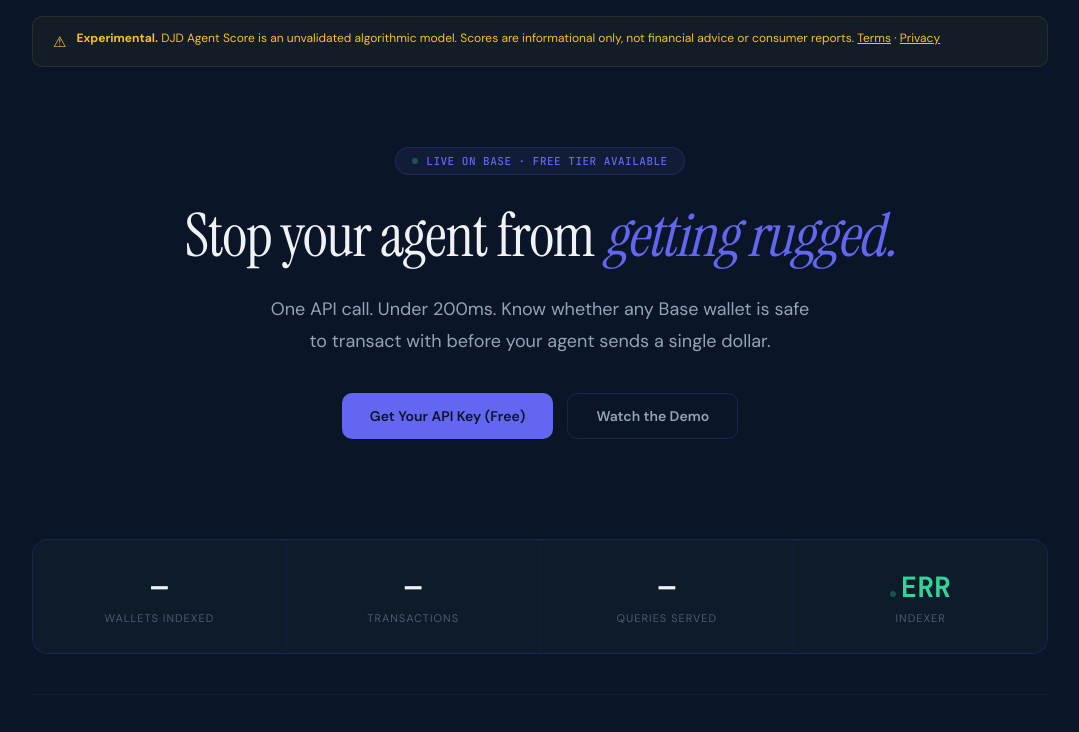
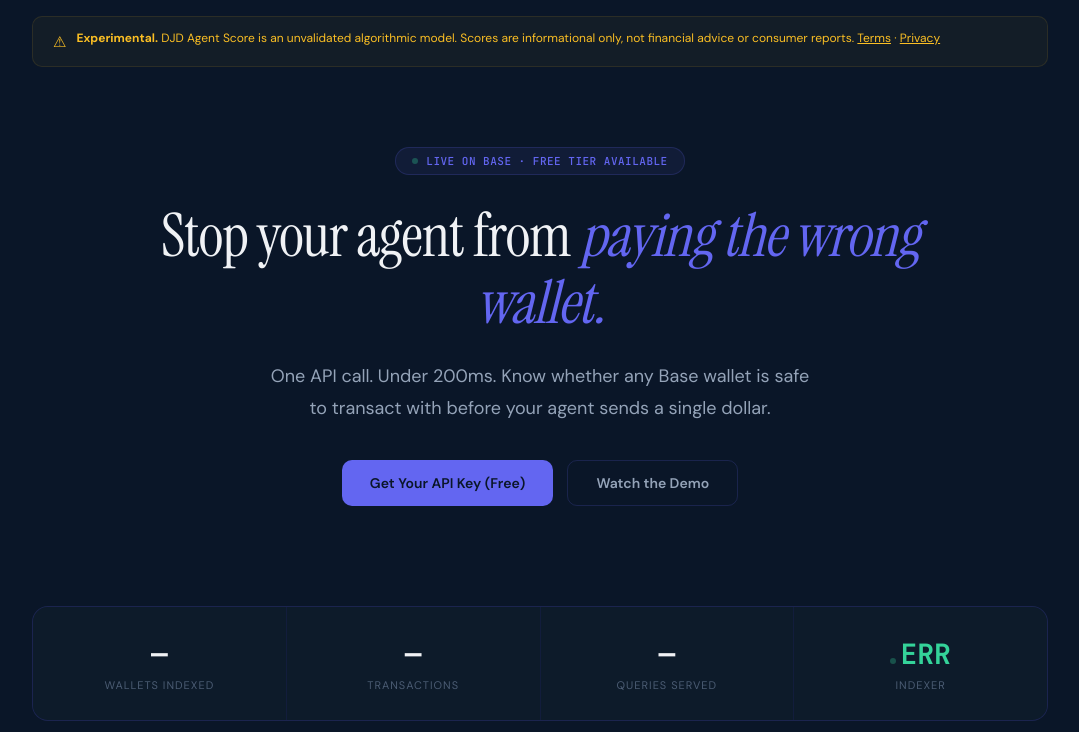
Before and after one commit to jacobsd32-cpu/djdagentscore, a website: page index.html in a window 1280 px wide. Shown: the part 68-800 px from the top of the page, without its empty margins (100-1179 px from the left). Drawn offline with Linux system fonts and the light colour scheme; no server answers.

Commit message:
copy: clarify hero headline for non-crypto audience
"Getting rugged" assumes crypto-native context. "Paying the wrong
wallet" is immediately clear to any developer.

Co-Authored-By: Claude Opus 4.6 <noreply@anthropic.com>

```diff
--- a/index.html
+++ b/index.html
@@ -287,7 +287,7 @@ footer{border-top:1px solid var(--border);padding:36px 0 48px;margin-top:40px}
 <!-- HERO -->
 <div class="hero">
   <div class="hero-chip"><span class="dot"></span> Live on Base &middot; Free tier available</div>
-  <h1>Stop your agent from <em>getting rugged.</em></h1>
+  <h1>Stop your agent from <em>paying the wrong wallet.</em></h1>
   <p class="hero-sub">One API call. Under 200ms. Know whether any Base wallet is safe to transact with before your agent sends a single dollar.</p>
   <div class="hero-actions">
     <a href="#api-ref" class="btn btn-primary">Get Your API Key (Free)</a>
```
